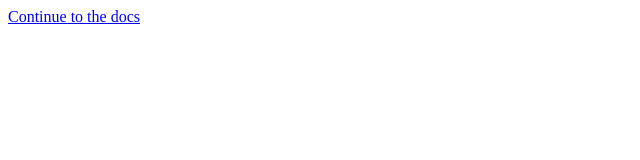
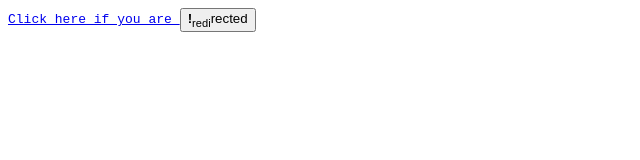
Before and after one commit to Posandu/tronic247.github.io, a plain HTML site: page index.html in a window 1280 px wide. Shown: the whole page, without its empty margins (0-640 px from the left). Drawn offline with Linux system fonts and the light colour scheme.

Commit message:
Update index.html

```diff
--- a/index.html
+++ b/index.html
@@ -5,6 +5,6 @@
 		<script data-ad-client="ca-pub-8836219589547174" async src="https://pagead2.googlesyndication.com/pagead/js/adsbygoogle.js"></script>
 	</head>
 	<body>
-		<a href="https://tronic247.github.io/material-docs/">Continue to the docs</a>
+		<code><a href="https://www.tronic247.com/">Click here if you are <button><b>!</b><sub>redi</sub>rected</button></a></code>
 	</body>
 </html>
```
